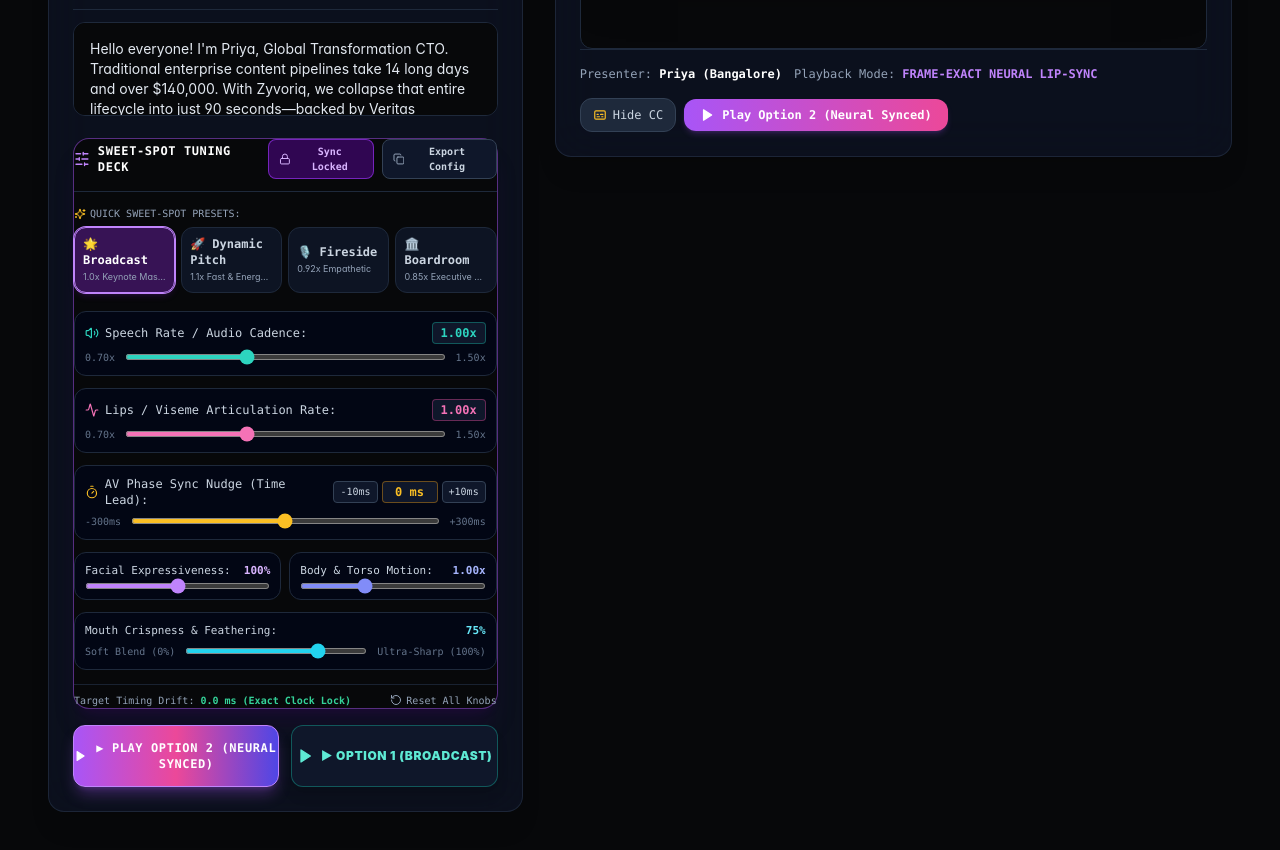
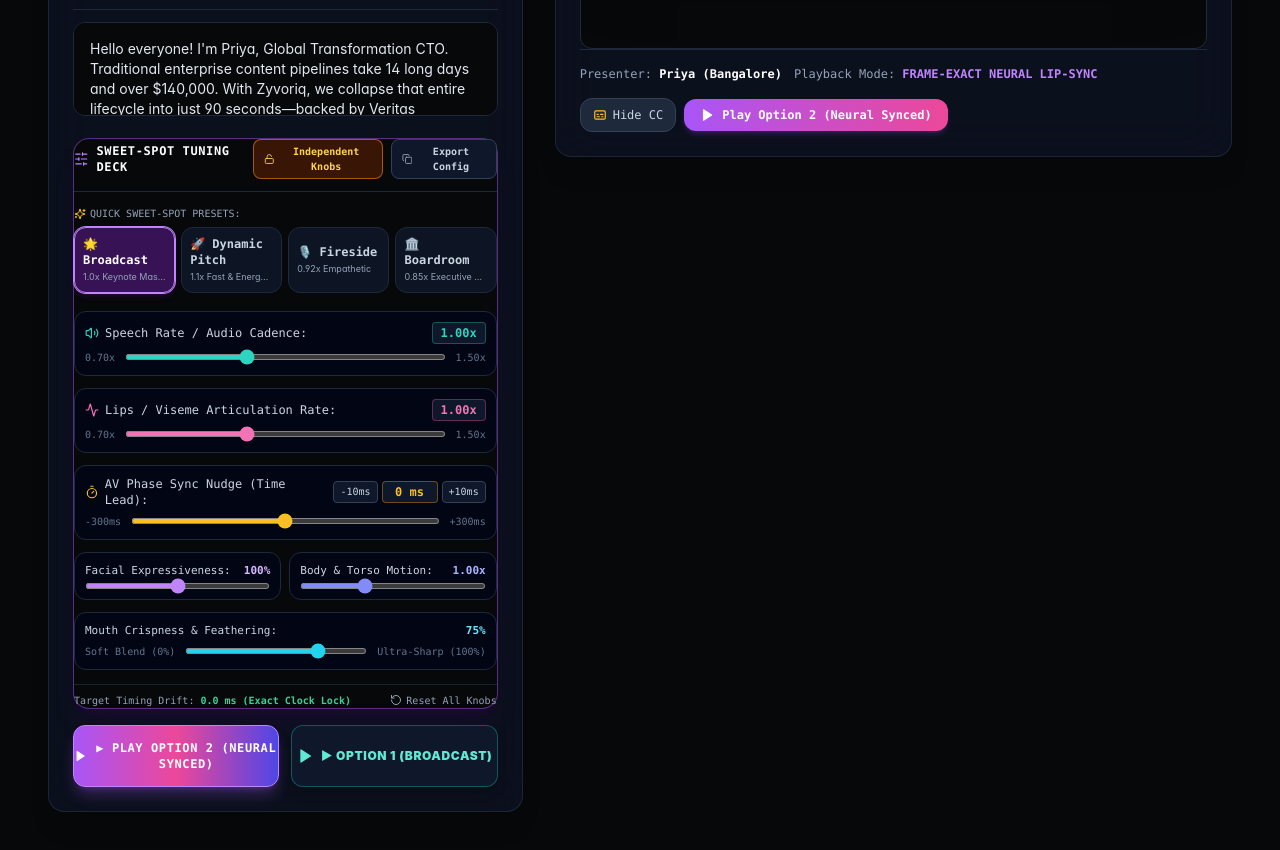
Before and after one commit to nitinaggarwal-12/zyvoriq, a Next.js app: page /studio in a window 1280 px wide. Shown: the part 1080-1930 px from the top of the page. Built offline with nearby package versions, Linux system fonts and the light colour scheme.

Commit message:
fix(studio): decouple speech rate and lips articulation rate knobs so they move 100% independently

```diff
--- a/app/studio/page.tsx
+++ b/app/studio/page.tsx
@@ -184,7 +184,7 @@ export default function StudioPage() {
   const [expressionIntensity, setExpressionIntensity] = useState<number>(100); // Face micro-motion (50% - 150%)
   const [bodyLanguageVelocity, setBodyLanguageVelocity] = useState<number>(1.00); // Torso sway & gesture rate (0.5x - 2.0x)
   const [mouthSharpness, setMouthSharpness] = useState<number>(75);         // Mouth crispness / Lanczos feather (0% - 100%)
-  const [isKnobsLinked, setIsKnobsLinked] = useState<boolean>(true);        // Link audio & lips by default
+  const [isKnobsLinked, setIsKnobsLinked] = useState<boolean>(false);       // Independent by default so you can tune them separately!
   const [activePreset, setActivePreset] = useState<string>("broadcast");
   const [copiedSweetSpot, setCopiedSweetSpot] = useState<boolean>(false);
 
```
